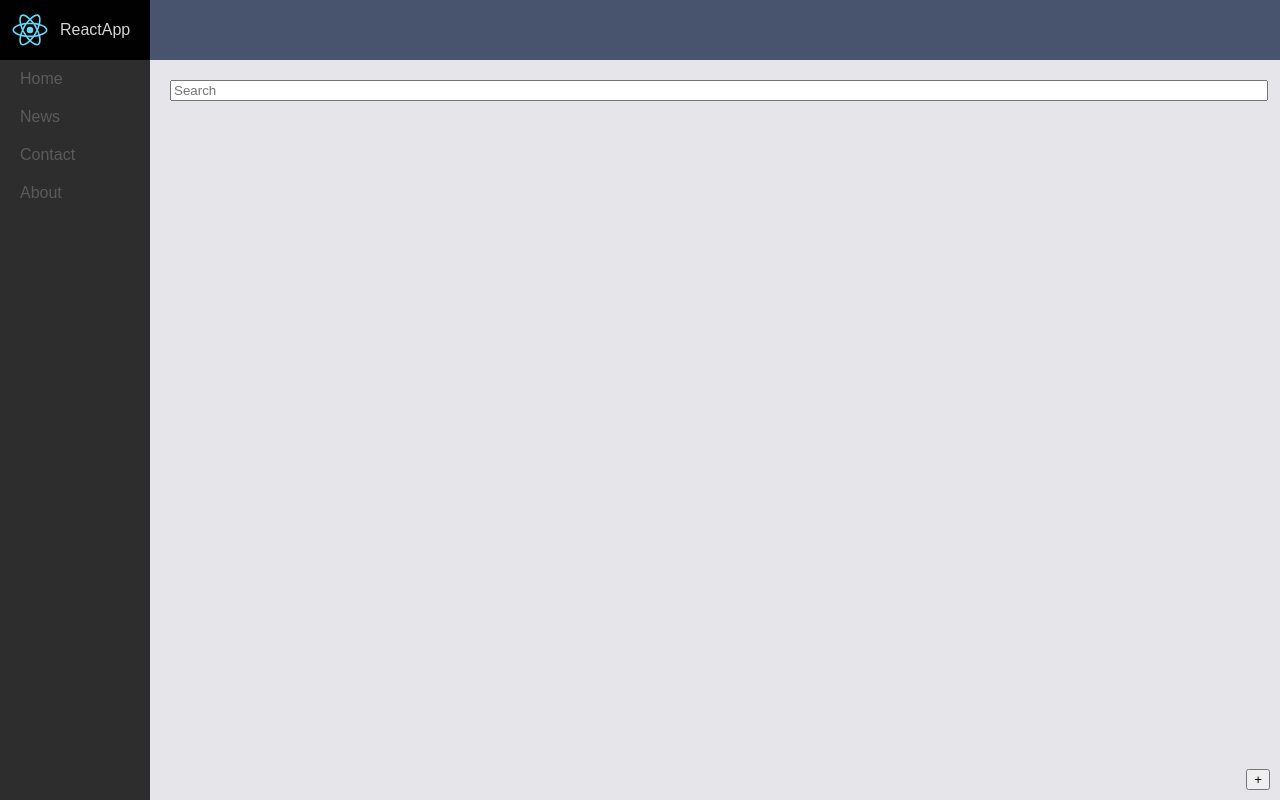
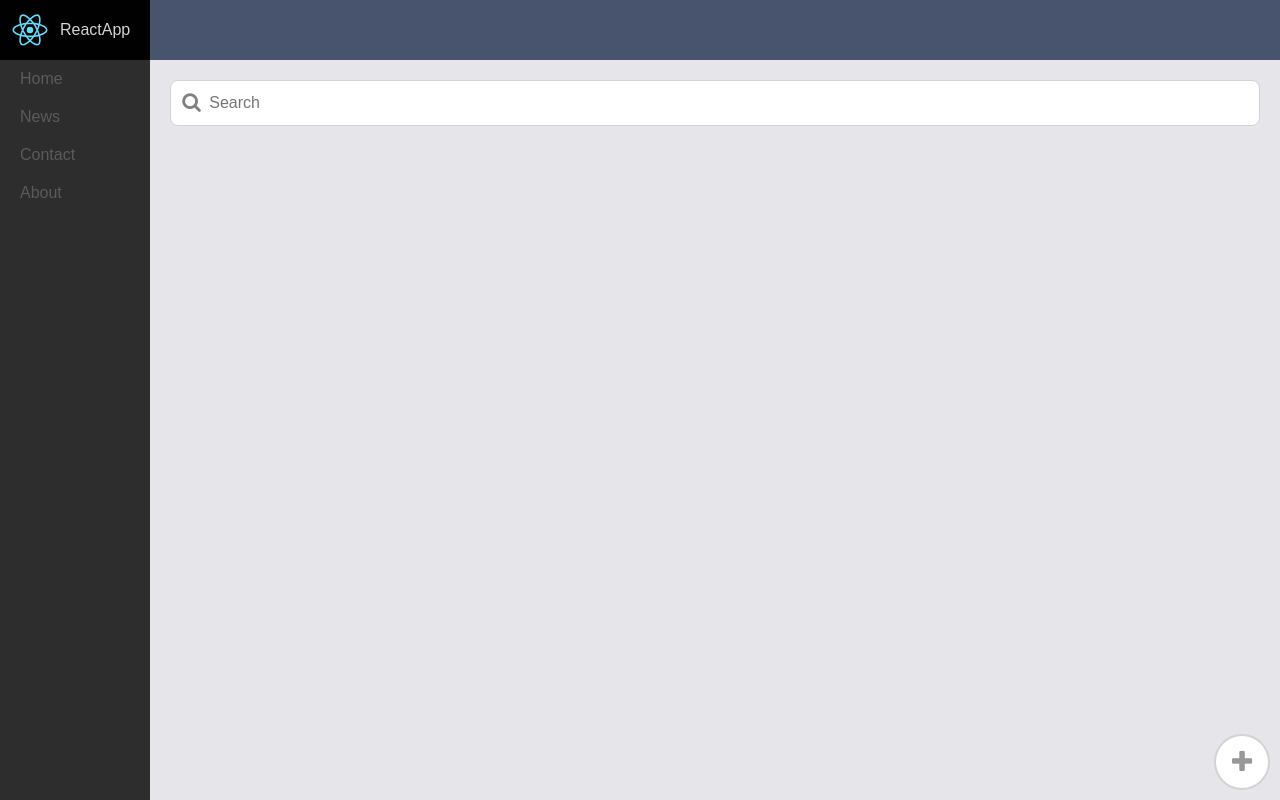
Before and after one commit to PagnoDunadan/ProficoZadatak, a React (Create React App) app: page / in a window 1280 px wide. Built offline with nearby package versions, Linux system fonts and the light colour scheme.

Commit message:
fixed css

```diff
--- a/public/index.html
+++ b/public/index.html
@@ -19,6 +19,7 @@
       work correctly both with client-side routing and a non-root public URL.
       Learn how to configure a non-root public URL by running `npm run build`.
     -->
+    <link rel="stylesheet" href="https://cdnjs.cloudflare.com/ajax/libs/font-awesome/4.7.0/css/font-awesome.min.css">
     <title>React App</title>
   </head>
   <body>
--- a/src/App.css
+++ b/src/App.css
@@ -1,9 +1,9 @@
 #appWrapper {
   height: 100%;
   overflow: hidden;  /*makes the body non-scrollable (we will add scrolling to the sidebar and main content containers)*/
-  margin: 0px;  /*removes default style*/
   display: flex;  /*enables flex content for its children*/
   box-sizing: border-box;
+  min-width: 392px;
 }
 
 .column {
@@ -13,7 +13,6 @@
 }
 
 #left {
-  width: 150px;
   flex-shrink: 0;  /*makes sure that content is not cut off in a smaller browser window*/
 }
 
@@ -59,6 +58,7 @@
   color: lightgrey;
   vertical-align: middle;
   cursor: default;
+  margin-right: 20px;
 }
 
 #navigation a {
--- a/src/components/AddItem.css
+++ b/src/components/AddItem.css
@@ -2,4 +2,17 @@
     position: absolute;
     right: 10px;
     bottom: 10px;
+    color: rgb(152, 152, 152);
+    padding: 14px 16px 12px 16px;
+    font-size: 160%;
+    border: 2px solid lightgrey;
+    border-radius: 50%;
+    background-color: white;
+    user-select: none;
 }
+
+#addItemButton:active {
+    color: black;
+    border: 2px solid darkgray;
+    background-color: lightgray;
+}
--- a/src/components/AddItem.js
+++ b/src/components/AddItem.js
@@ -6,14 +6,15 @@ let counter = 0;
 class AddItem extends Component {
   render() {
     return (
-      <button id="addItemButton"
+      <i id="addItemButton" className="fa fa-plus"
+      aria-hidden="true"
       onClick={() => this.props.addItem(
           'Big screen TV ' + counter++,
           'Basic Inventory',
           'Broken',
           'LG',
           'Room 204'
-      )}> + </button>
+      )}></i>
     );
   }
 }
--- a/src/components/Search.css
+++ b/src/components/Search.css
@@ -3,9 +3,33 @@
 }
 
 #searchBox {
-    width: calc(100% - 40px);
-    margin-top: 20px;
-    margin-bottom: 20px;
-    margin-left: 20px;
-    margin-right: 20px;
+    width: calc(100% - 118px);
+    margin: 20px;
+    padding: 6px 38px;
+    font-size: 100%;
+    line-height: 2;
+    border: 1px solid #ced4da;
+    border-radius: 8px;
 }
+
+#searchBox:focus {
+    outline: none;
+    border: 1px solid rgb(141, 178, 236);
+    box-shadow: 0px 0px 5px rgba(141, 178, 236, 1);
+}
+
+#searchBox:focus + .fa-search {
+    color: black;
+}
+
+#searchBox:not(:placeholder-shown) + .fa-search {
+    color: black;
+}
+
+.fa-search {
+    color: grey;
+    position: absolute;
+    left: 32px;
+    top: 32px;
+    font-size: 20px;
+}
--- a/src/components/Search.js
+++ b/src/components/Search.js
@@ -16,6 +16,7 @@ class Search extends Component {
         <input id="searchBox" type="text" placeholder="Search"
         value={this.state.searchString}
         onChange={(e) => this.updateSearchString(e)} />
+        <i className="fa fa-search" aria-hidden="true"></i>
       </div>
     );
   }
--- a/src/index.css
+++ b/src/index.css
@@ -1,14 +1,13 @@
 html {
-  height:100%;
+  height: 100%;
 }
 
 body {
   margin: 0;
-  padding: 0;
   font-family: sans-serif;
-  height:100%;
+  height: 100%;
 }
 
 #root {
-  height:100%;
+  height: 100%;
 }
```
